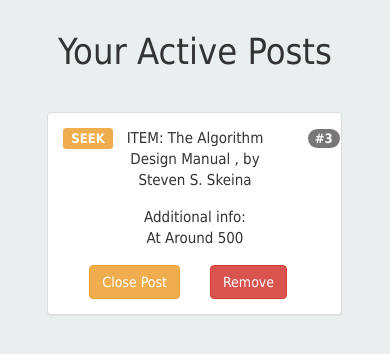
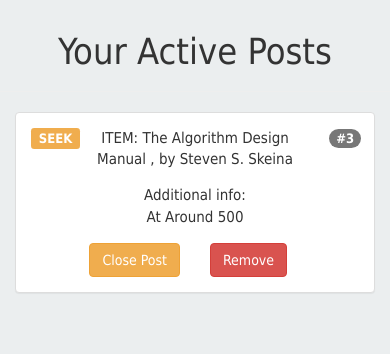
Before and after one commit to dht93/flask_nearly_new_webapp, a Flask app: page /your_posts/ in a window 390 px wide. Shown: the part 58-412 px from the top of the page. Run offline with Flask 2, Linux system fonts and the light colour scheme; a user stored in the database is signed in; data comes from the database, SQL or seed files in the repository; some libraries are stand-ins or nearby versions.

Commit message:
Grid changes to board and your_posts

```diff
--- a/templates/board.html
+++ b/templates/board.html
@@ -11,7 +11,7 @@
 <br>
 {%for el in data%}
 {%if el[1]=='S'%}
-<div class="col-md-10 col-xs-10 col-md-offset-1 col-xs-offset-1">
+<div class="col-md-10 col-xs-12 col-md-offset-1">
   <div class="panel panel-default">
     <div class="panel-body">
   <div class="row">
@@ -84,7 +84,7 @@
 </div>
 </div>
 {%else%}
-<div class="col-md-10 col-xs-10 col-md-offset-1 col-xs-offset-1">
+<div class="col-md-10 col-xs-12 col-md-offset-1">
   <div class="panel panel-default">
     <div class="panel-body">
   <div class="row">
--- a/templates/header.html
+++ b/templates/header.html
@@ -3,6 +3,7 @@
 <head>
 <meta charset="utf-8">
 <meta name="viewport" content="width=device-width, initial-scale=1">
+<title>Nearly-New</title>
 <link rel="stylesheet" href="{{url_for('static',filename="css/bootstrap.css")}}" type="text/css">
 <link rel="stylesheet" href="{{url_for('static',filename="css/body.css")}}" type="text/css">
 
@@ -44,7 +45,7 @@
           <span style="color:white;">Search</span>
 
         </button>
-        <a class="navbar-brand" href="{{url_for('index')}}">Nearly-New</a>
+        <a class="navbar-brand" href="{{url_for('board',num=1)}}">Nearly-New</a>
       </div>
       <div class="collapse navbar-collapse" id="myNavBar">
         <ul class="nav navbar-nav">
--- a/templates/your_posts.html
+++ b/templates/your_posts.html
@@ -13,7 +13,7 @@
 
 {%for el in data%}
 {%if el[1]=='S'%}
-<div class="col-md-10 col-xs-10 col-md-offset-1 col-xs-offset-1">
+<div class="col-md-10 col-xs-12 col-md-offset-1">
   <div class="panel panel-default">
     <div class="panel-body">
   <div class="row">
@@ -78,7 +78,7 @@
 </div>
 </div>
 {%else%}
-<div class="col-md-10 col-xs-10 col-md-offset-1 col-xs-offset-1">
+<div class="col-md-10 col-xs-12 col-md-offset-1">
   <div class="panel panel-default">
     <div class="panel-body">
   <div class="row">
```
